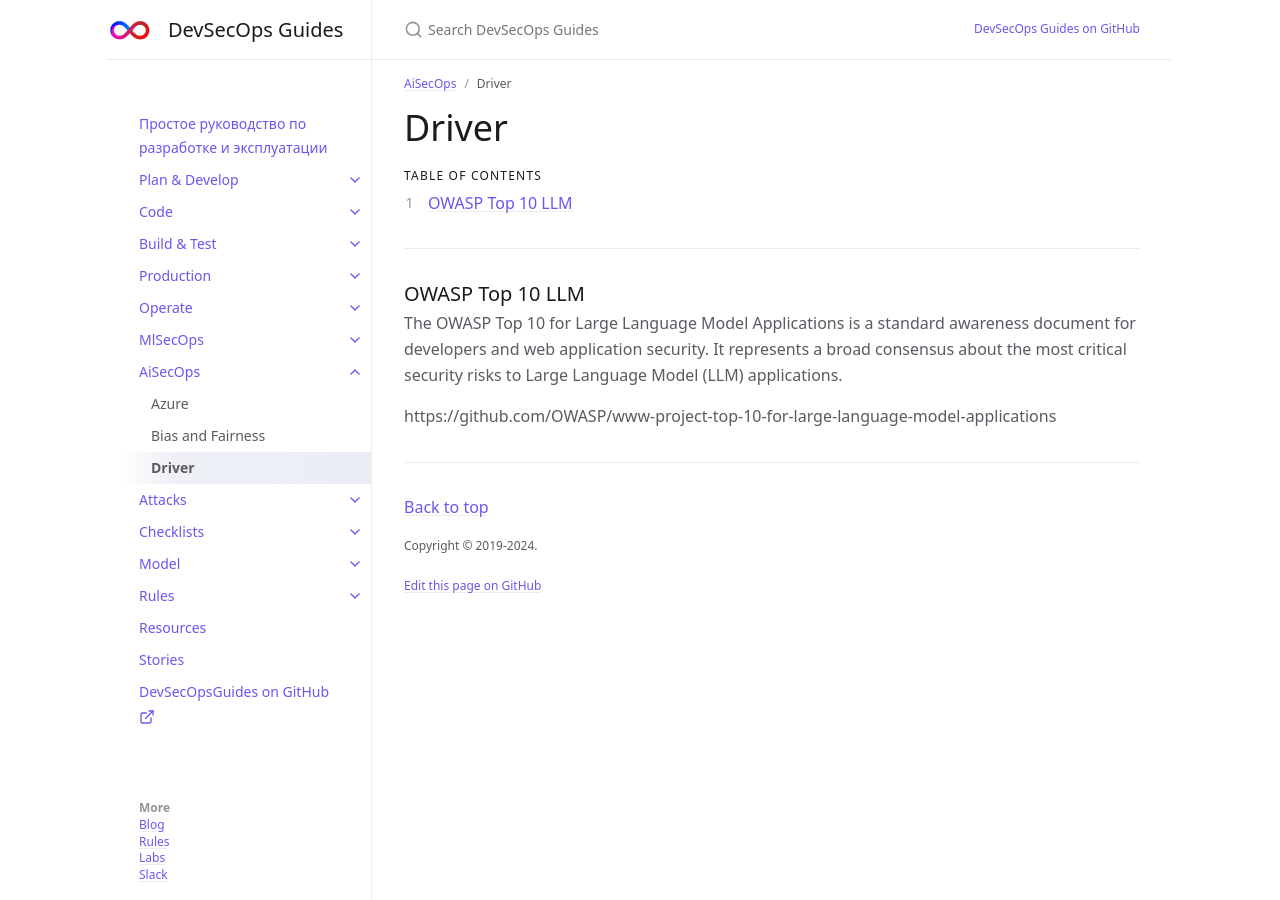
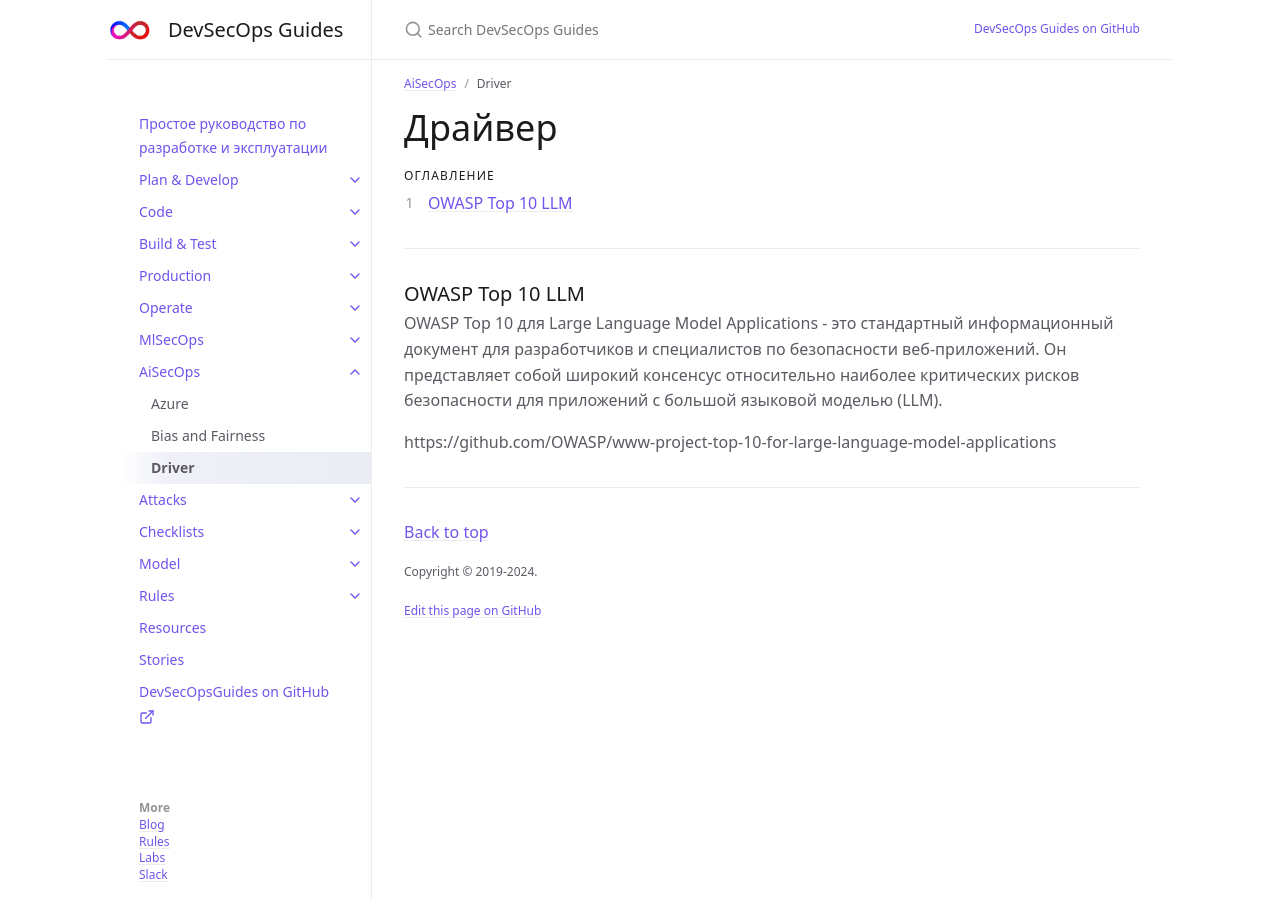
Before and after one commit to 2artem2/Work-Stuff, a Jekyll site: the page built from docs/aisecops/driver.md, in a window 1280 px wide. Built offline with Jekyll 4.4.1, drawn with Linux system fonts in a browser that asks for light colours.

Commit message:
driver.md

```diff
--- a/docs/aisecops/driver.md
+++ b/docs/aisecops/driver.md
@@ -4,10 +4,10 @@ title: Driver
 parent: AiSecOps
 ---
 
-# Driver
+# Драйвер
 {: .no_toc }
 
-## Table of contents
+## Оглавление
 {: .no_toc .text-delta }
 
 1. TOC
@@ -20,7 +20,6 @@ parent: AiSecOps
 
 ## OWASP Top 10 LLM
 
-The OWASP Top 10 for Large Language Model Applications is a standard awareness document for developers and web application security. It represents a broad consensus about the most critical security risks to Large Language Model (LLM) applications.
-
+OWASP Top 10 для Large Language Model Applications - это стандартный информационный документ для разработчиков и специалистов по безопасности веб-приложений. Он представляет собой широкий консенсус относительно наиболее критических рисков безопасности для приложений с большой языковой моделью (LLM).
 
 https://github.com/OWASP/www-project-top-10-for-large-language-model-applications
```
